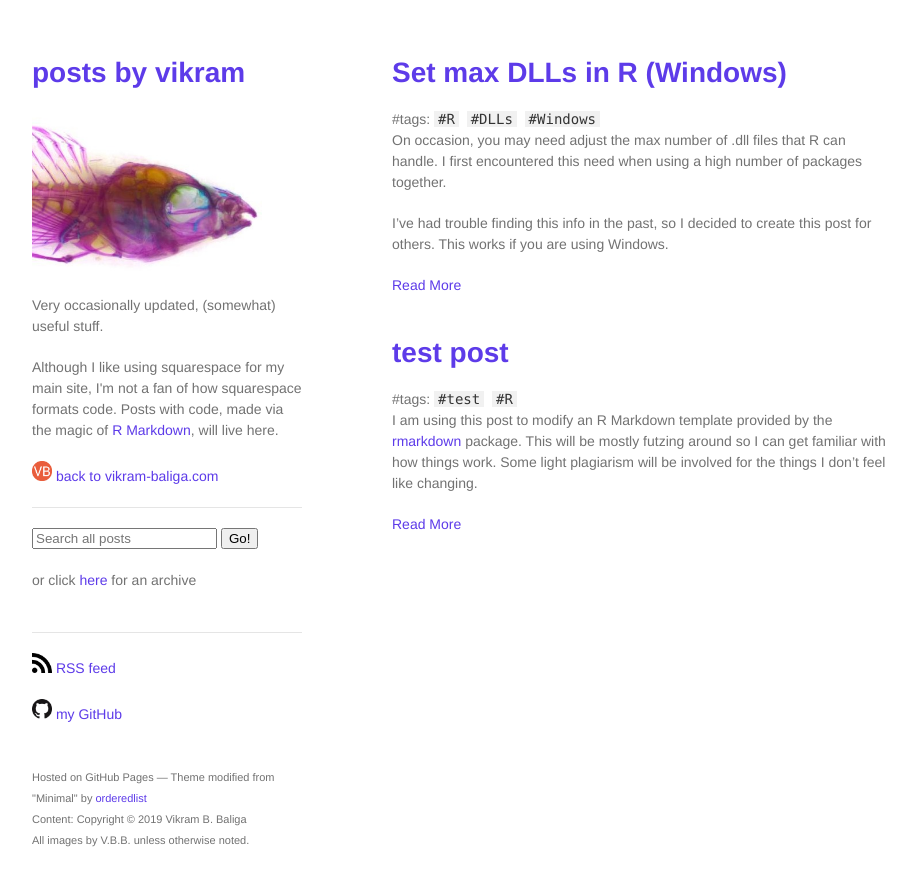
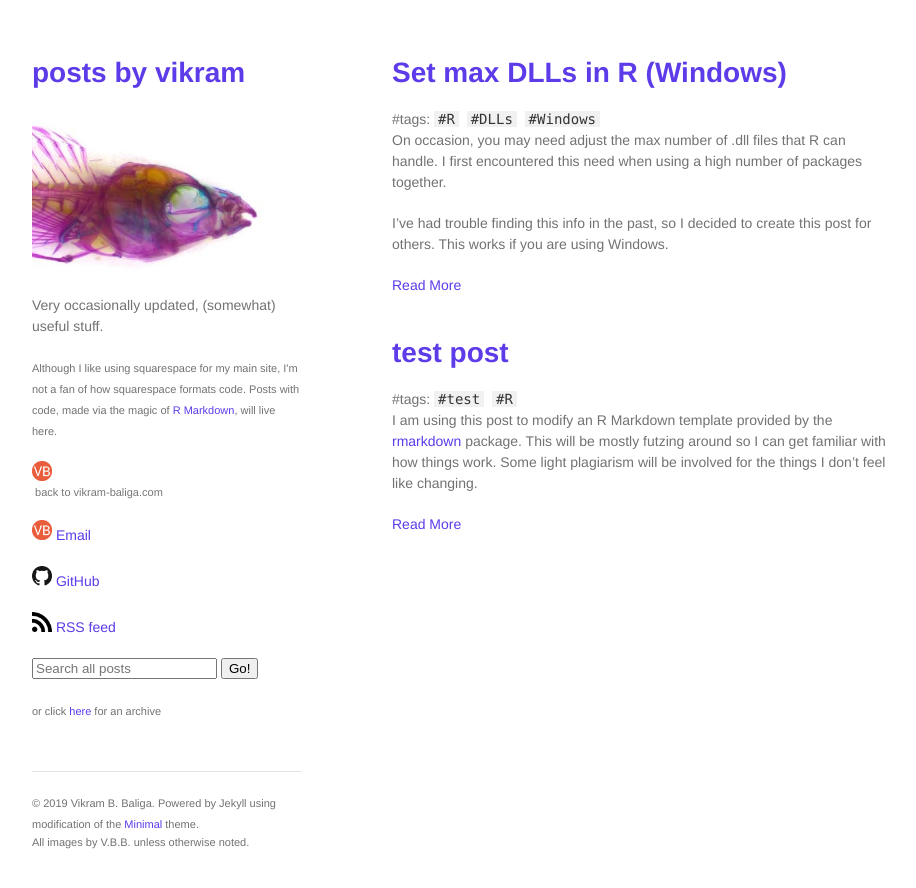
Before and after one commit to vbaliga/vbaliga.github.io, a Jekyll site: the page built from index.html, in a window 1280 px wide. Shown: the top 888 px of the page, without its empty margins (178-1094 px from the left). Built offline with Jekyll 4.4.1, drawn with Linux system fonts in a browser that asks for light colours; a script that is not in the unit is left out.

Commit message:
Update default.html

```diff
--- a/_layouts/default.html
+++ b/_layouts/default.html
@@ -22,10 +22,28 @@
 
         <p>{{ site.description | default: site.github.project_tagline }}</p>
 
-        <p> Although I like using squarespace for my main site, I'm not a fan of how squarespace formats code. Posts with code, made via the magic of <a href="https://rmarkdown.rstudio.com/">R Markdown</a>, will live here. </p>
+        <p><small> Although I like using squarespace for my main site, I'm not a fan of how squarespace formats code. Posts with code, made via the magic of <a href="https://rmarkdown.rstudio.com/">R Markdown</a>, will live here. </small></p>
 
-        <p class="view"><a href="https://www.vikram-baliga.com/"><img src="/images/vb32.png" style="width:20px; height:20px" title="vikram-baliga.com" alt="vikram-baliga.com"></a><a href="https://www.vikram-baliga.com/">&nbsp;back to vikram-baliga.com</a></p>
+        <p class="view"><a href="https://www.vikram-baliga.com/"><img src="/images/vb32.png" style="width:20px; height:20px" title="vikram-baliga.com" alt="vikram-baliga.com"></a><a href="https://www.vikram-baliga.com/"><small>&nbsp;back to vikram-baliga.com</small></a></p>
 
+        <p class="view"><a href="mailto:vbaliga@zoology.ubc.ca"><img src="/images/vb32.png" style="width:20px; height:20px" title="vbaliga.github.io/feed.xml" alt="vbaliga.github.io/feed.xml"></a><a href="mailto:vbaliga@zoology.ubc.ca">&nbsp;Email</a></p>
+
+        <p class="view"><a href="https://github.com/vbaliga"><img src="/images/GitHub-Mark-64px.png" style="width:20px; height:20px" title="github.com/vbaliga" alt="github.com/vbaliga"><a href="{{ site.github.owner_url }}">&nbsp;GitHub</a></p>
+
+        <p class="view"><a href="https://vbaliga.github.io/feed.xml"><img src="/images/appbar.rss.png" style="width:20px; height:20px" title="vbaliga.github.io/feed.xml" alt="vbaliga.github.io/feed.xml"></a><a href="https://vbaliga.github.io/feed.xml">&nbsp;RSS feed</a></p>
+
+        <form method="get" action="https://www.google.com/search" target="_blank">
+          <input type="hidden" name="sitesearch" value="vbaliga.github.io" />
+          <input type="text" name="q" maxlength="255" placeholder="Search all posts" />
+          <input type="submit" value="Go!" />
+        </form>
+        <br>
+
+        <p><small>or click <a href={{"/archive/archive"}}>here</a> for an archive</small></p>
+
+
+
+        <br>
       </header>
       <section>
 
@@ -36,26 +54,10 @@
 
         <hr size=1>
 
-        <form method="get" action="https://www.google.com/search" target="_blank">
-          <input type="hidden" name="sitesearch" value="vbaliga.github.io" />
-          <input type="text" name="q" maxlength="255" placeholder="Search all posts" />
-          <input type="submit" value="Go!" />
-        </form>
-        <br>
+        <p style="margin: 0; padding-top:0;"><small>© 2019 Vikram B. Baliga. Powered by Jekyll using modification of the <a href="https://orderedlist.com/minimal/">Minimal</a> theme.</p>
+        <p style="margin: 0; padding-top:0;"><small>All images by V.B.B. unless otherwise noted.</small></p>
 
-        <p>or click <a href={{"/archive/archive"}}>here</a> for an archive</p>
 
-        <br>
-
-        <hr size=1>
-        <p class="view"><a href="https://vbaliga.github.io/feed.xml"><img src="/images/appbar.rss.png" style="width:20px; height:20px" title="vikram-baliga.com" alt="vikram-baliga.com"></a><a href="https://vbaliga.github.io/feed.xml">&nbsp;RSS feed</a></p>
-
-        <p class="view"><a href="https://github.com/vbaliga"><img src="/images/GitHub-Mark-64px.png" style="width:20px; height:20px" title="github.com/vbaliga" alt="github.com/vbaliga"><a href="{{ site.github.owner_url }}">&nbsp;my GitHub</a></p>
-        <br>
-
-        <p style="margin: 0; padding-top:0;"><small>Hosted on GitHub Pages &mdash; Theme modified from "Minimal" by <a href="https://github.com/orderedlist">orderedlist</a></small></p>
-        <p style="margin: 0; padding-top:0;"><small>Content: Copyright © 2019 Vikram B. Baliga</small></p>
-        <p style="margin: 0; padding-top:0;"><small>All images by V.B.B. unless otherwise noted.</small></p>
 
       </footer>
     </div>
```
